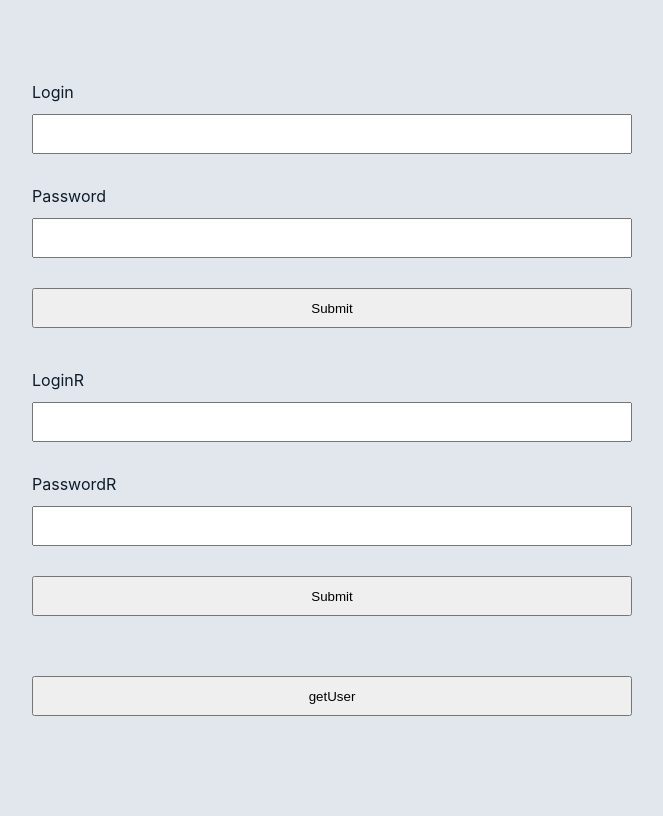
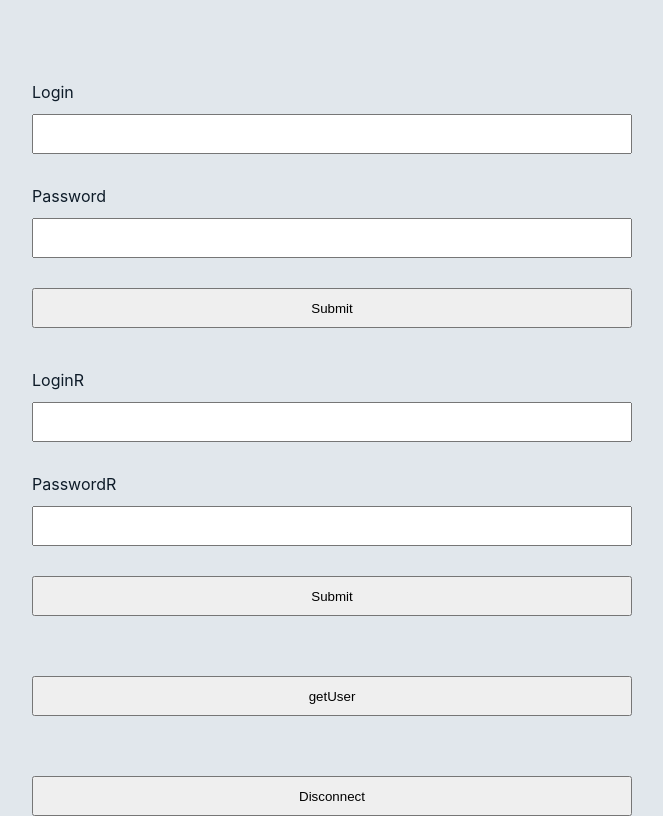
Before and after one commit to ask0ldd/ReactFBTemplate, a React (Vite) app: page / in a window 1280 px wide. Shown: the whole page, without its empty margins (308-971 px from the left). Built offline with nearby package versions, Linux system fonts and the light colour scheme; no server answers.

Commit message:
*edit* front / user disconnection

```diff
--- a/src/App.tsx
+++ b/src/App.tsx
@@ -5,6 +5,7 @@ import { FirebaseError } from 'firebase/app';
 import FirebaseAuthService from './services/auth/FirebaseAuthService';
 import { auth } from './firebase';
 import FirebaseUserService from './services/user/FirebaseUserService';
+import { useAuthContext } from './hooks/context/useAuth';
 
 // https://hackernoon.com/how-to-set-up-firebase-authentication-with-react
 // https://firebase.google.com/docs/auth
@@ -18,6 +19,8 @@ function App() {
   const [password, setPassword] = useState<string>('');
   const [emailR, setEmailR] = useState<string>('');
   const [passwordR, setPasswordR] = useState<string>('');
+
+  const  {authenticatedUser} = useAuthContext()
 
   async function handleLogin(event : React.FormEvent) {
     event.preventDefault()
@@ -82,8 +85,13 @@ function App() {
     console.log("doesn't exist")
   }*/
 
+  function handleDisconnectUser(){
+    auth.signOut()
+  }
+
   return (
     <main>
+      <div>{authenticatedUser?.email ?? ''}</div>
       <form onSubmit={handleLogin}>
         <label htmlFor="email">Login</label>
         <input
@@ -125,6 +133,8 @@ function App() {
       </form>
 
       <button style={{ marginTop: '60px', width:'100%', maxWidth:'600px' }} onClick={handleRetrieveUser}>getUser</button>
+
+      <button style={{ marginTop: '60px', width:'100%', maxWidth:'600px' }} onClick={handleDisconnectUser}>Disconnect</button>
     </main>
   );
 }
```
Lines whose indentation alone changed are shown as unchanged.
